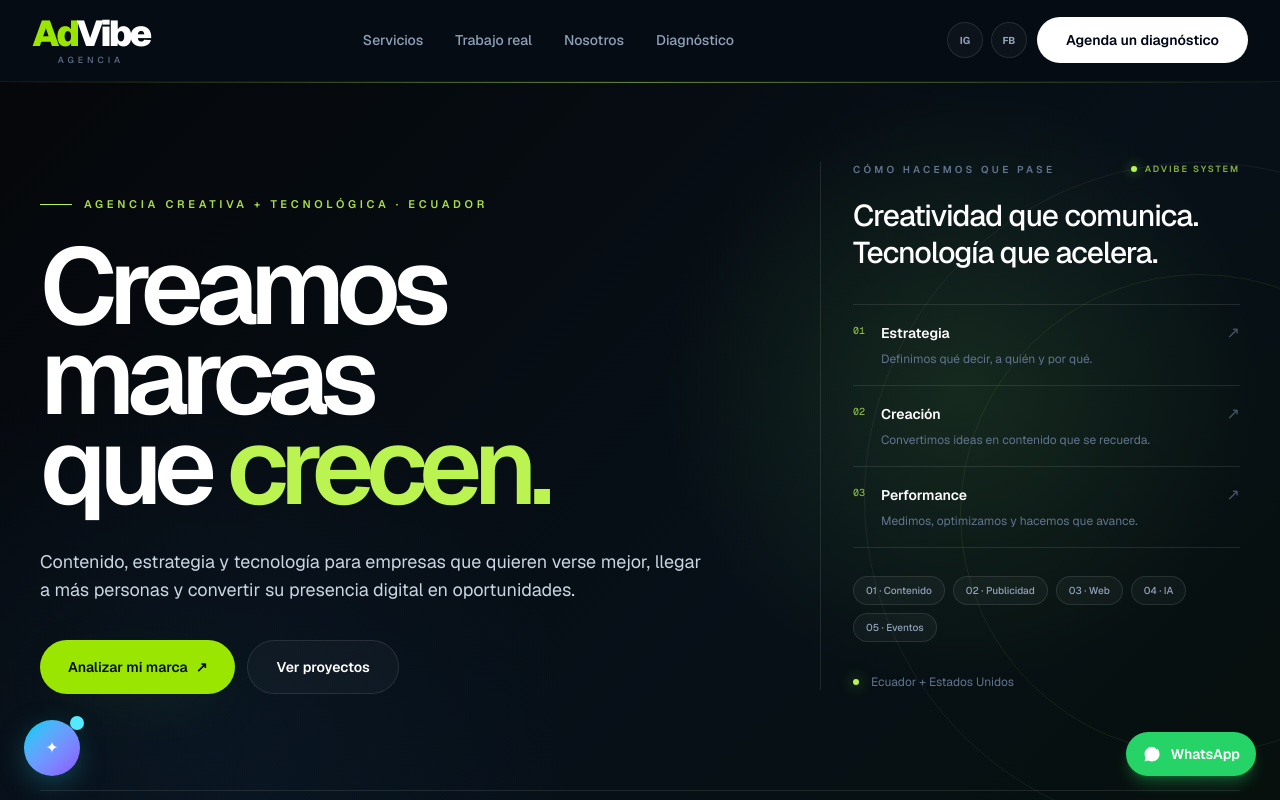
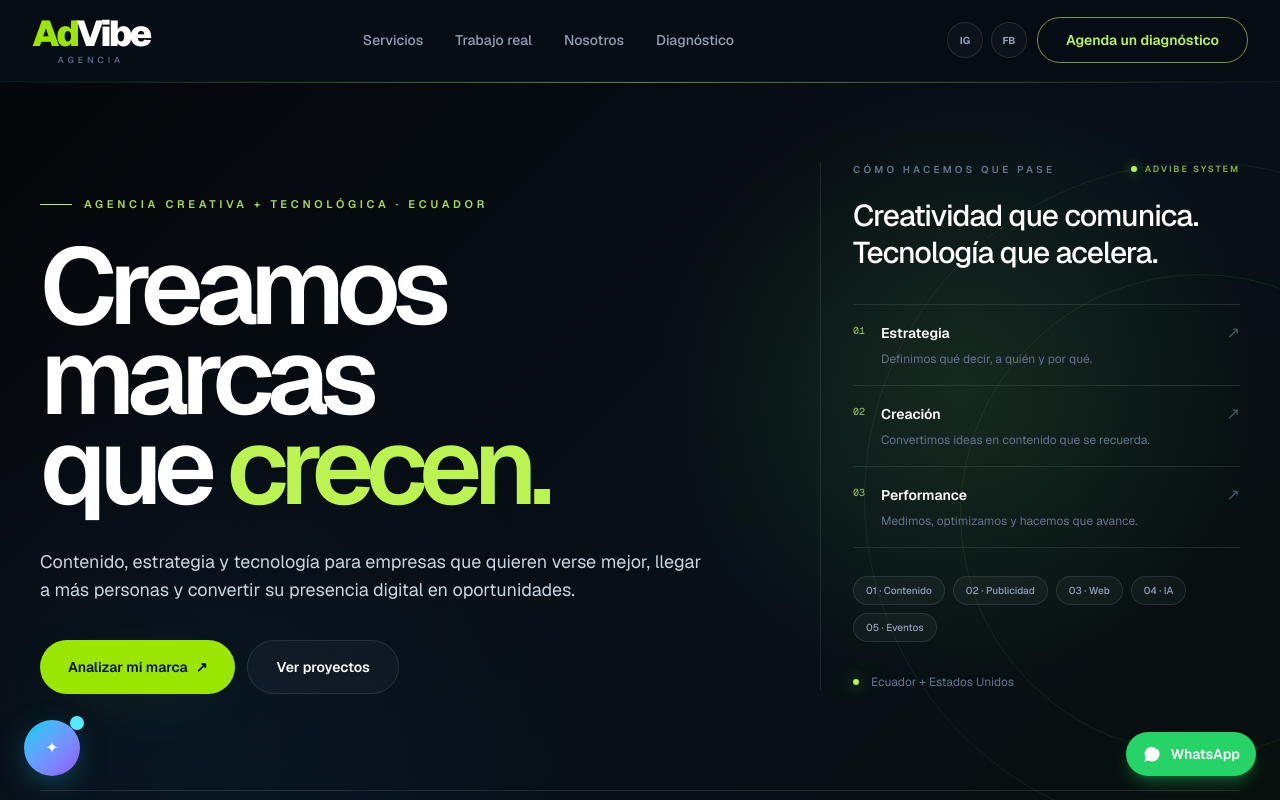
Before and after one commit to pablowebster94-sudo/advibe, a Next.js app: page / in a window 1280 px wide. Shown: the top 800 px of the page. Built offline with nearby package versions, Linux system fonts and the light colour scheme.

Commit message:
refine CTA hierarchy

```diff
--- a/components/Navbar.tsx
+++ b/components/Navbar.tsx
@@ -58,7 +58,7 @@ export default function Navbar() {
             href="#diagnostico"
             eventName="navbar_diagnostic_cta"
             eventParams={{ source: "navbar" }}
-            className="inline-flex items-center justify-center rounded-full border border-white/10 bg-white px-7 py-3 text-sm font-semibold text-slate-950 transition duration-300 ease-out transform-gpu hover:-translate-y-0.5 hover:bg-[#f3f3f0] hover:shadow-[0_16px_60px_-30px_rgba(255,255,255,0.45)] bg-lime-400 text-[#07101a] hover:bg-lime-300"
+            className="inline-flex items-center justify-center rounded-full border border-lime-300/60 bg-transparent px-7 py-3 text-sm font-semibold text-lime-300 transition duration-300 ease-out transform-gpu hover:-translate-y-0.5 hover:border-lime-300 hover:bg-lime-300/10 hover:text-lime-200"
           >
             Agenda un diagnóstico
           </EventButton>
```
